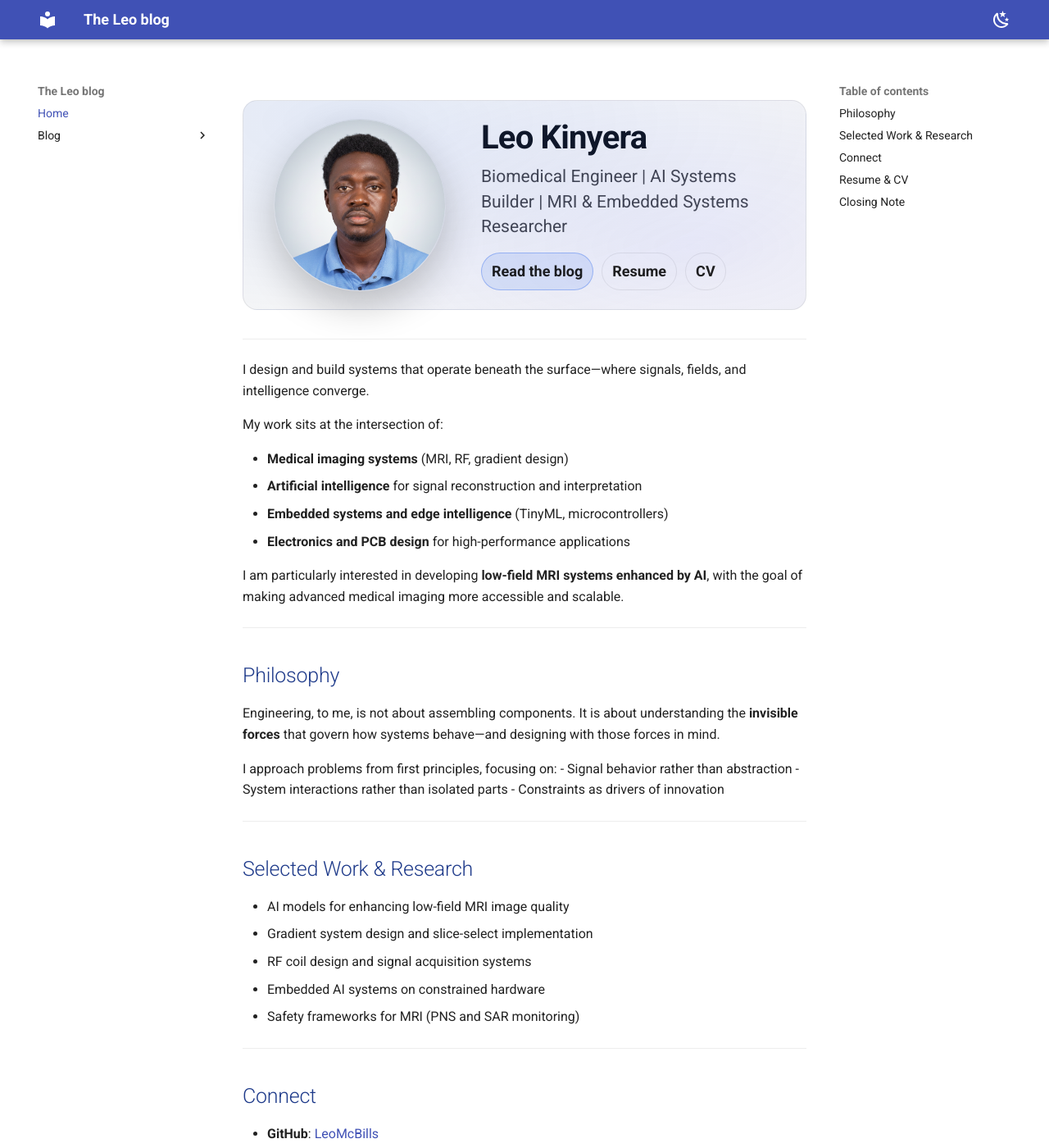
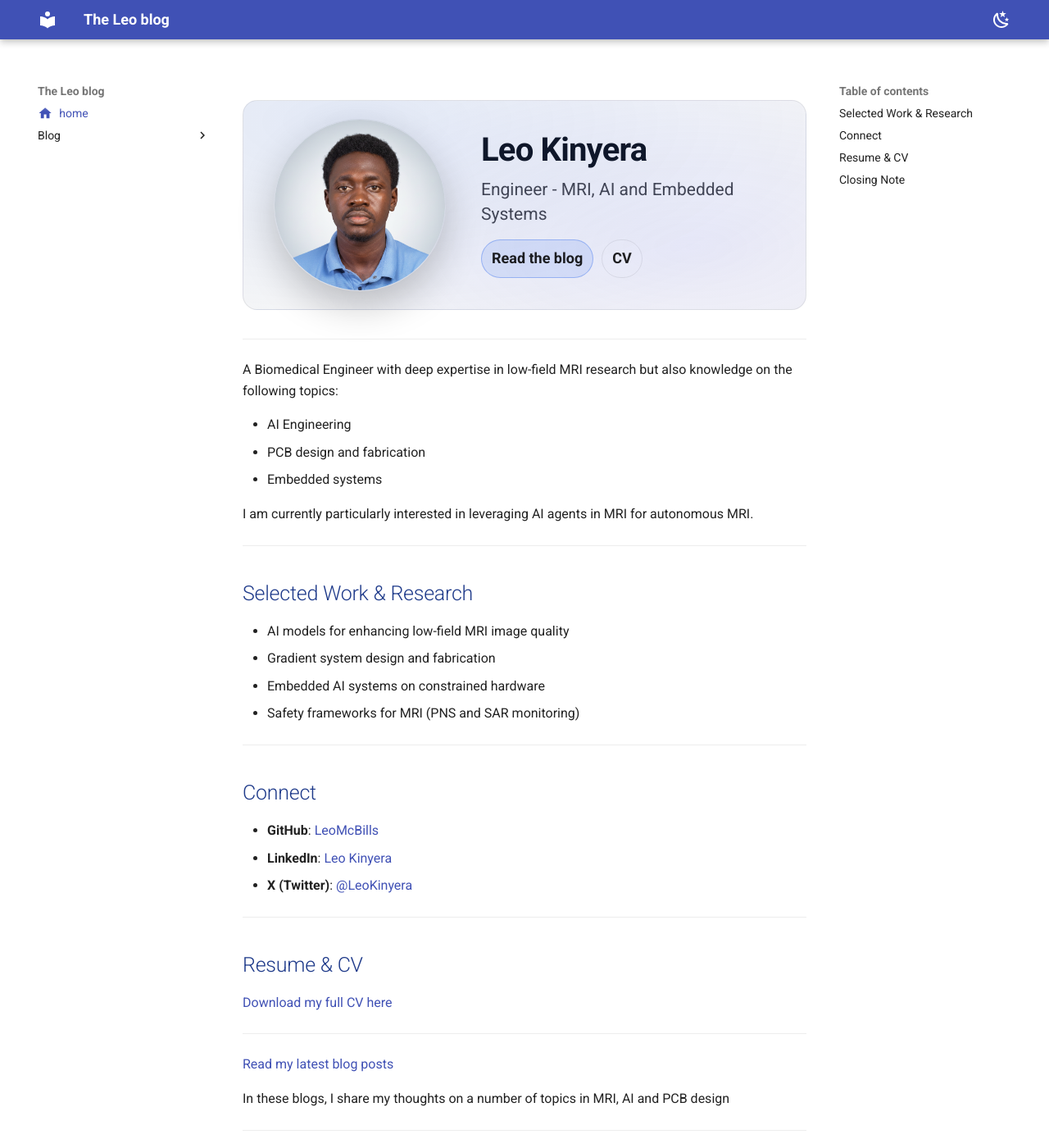
Before and after one commit to LeoMcBills/leo_blog, an MkDocs documentation site: the page built from docs/index.md, in a window 1280 px wide and 1400 px high. Shown: the whole window at 82% size. Built offline with MkDocs 1.6.1 and Material for MkDocs 9.7.7, drawn with Linux system fonts in a browser that asks for light colours; some of the changed text lies outside the part shown.

Commit message:
update blogs

```diff
--- a/docs/index.md
+++ b/docs/index.md
@@ -1,3 +1,8 @@
+---
+title: home
+icon: material/home
+---
+
 <section class="leo-hero" aria-label="Intro">
   <div class="leo-hero__media">
     <img class="leo-hero__avatar" src="assets/profile/leoKinyera.png" alt="Leo Kinyera">
@@ -5,10 +10,9 @@
 
   <div class="leo-hero__text">
     <h1 class="leo-hero__title">Leo Kinyera</h1>
-    <p class="leo-hero__subtitle">Biomedical Engineer | AI Systems Builder | MRI &amp; Embedded Systems Researcher</p>
+    <p class="leo-hero__subtitle">Engineer - MRI, AI and Embedded Systems</p>
     <div class="leo-hero__links">
       <a class="leo-hero__link" href="/blog/">Read the blog</a>
-      <a class="leo-hero__link leo-hero__link--ghost" href="assets/Leo_Kinyera_Resume.pdf">Resume</a>
       <a class="leo-hero__link leo-hero__link--ghost" href="assets/Leo_Kinyera_CV.pdf">CV</a>
     </div>
   </div>
@@ -16,35 +20,20 @@
 
 ---
 
-I design and build systems that operate beneath the surface—where signals, fields, and intelligence converge.
+A Biomedical Engineer with deep expertise in low-field MRI research but also knowledge on the following topics:
 
-My work sits at the intersection of:
+- AI Engineering
+- PCB design and fabrication
+- Embedded systems
 
-- **Medical imaging systems** (MRI, RF, gradient design)
-- **Artificial intelligence** for signal reconstruction and interpretation
-- **Embedded systems and edge intelligence** (TinyML, microcontrollers)
-- **Electronics and PCB design** for high-performance applications
-
-I am particularly interested in developing **low-field MRI systems enhanced by AI**, with the goal of making advanced medical imaging more accessible and scalable.
-
----
-
-## Philosophy
-
-Engineering, to me, is not about assembling components. It is about understanding the **invisible forces** that govern how systems behave—and designing with those forces in mind.
-
-I approach problems from first principles, focusing on:
-- Signal behavior rather than abstraction
-- System interactions rather than isolated parts
-- Constraints as drivers of innovation
+I am currently particularly interested in leveraging AI agents in MRI for autonomous MRI.
 
 ---
 
 ## Selected Work & Research
 
 - AI models for enhancing low-field MRI image quality
-- Gradient system design and slice-select implementation
-- RF coil design and signal acquisition systems
+- Gradient system design and fabrication
 - Embedded AI systems on constrained hardware
 - Safety frameworks for MRI (PNS and SAR monitoring)
 
@@ -60,18 +49,13 @@
 
 ## Resume & CV
 
-[Download my full resume here](path/to/resume.pdf)  <!-- Update with actual path -->
+[Download my full CV here](assets/Leo_Kinyera_CV.pdf)
 
 ---
 
 [Read my latest blog posts](/blog/)
 
-You can download my professional documents below:
-
-- [Download Resume](assets/Leo_Kinyera_Resume.pdf)
-- [Download CV](assets/Leo_Kinyera_CV.pdf)
-
-> *(If links do not work, ensure the files are placed inside the `docs/assets/` directory in your MkDocs project.)*
+In these blogs, I share my thoughts on a number of topics in MRI, AI and PCB design
 
 ---
 
@@ -79,5 +63,4 @@
 
 I am currently focused on building systems that integrate **physics, intelligence, and hardware** into cohesive, real-world solutions.
 
-If your work intersects with these domains—or aims to push the boundaries of medical and intelligent systems—
-I am always open to meaningful collaboration.
+If your work intersects with these domains, or aims to push the boundaries of medical and intelligent systems, I am always open to meaningful collaboration.
--- a/mkdocs.yml
+++ b/mkdocs.yml
@@ -18,6 +18,8 @@
   features:
     - content.code.copy
     - navigation.instant
+    - toc.follow
+    - navigation.tracking
 
 plugins:
   - blog
@@ -28,3 +30,5 @@
 markdown_extensions:
   - attr_list
   - md_in_html
+  - toc:
+      permalink: true
```
Also changed, not shown: README.md (+1 -1 lines), docs/blog/index.md (deleted, +0 -131 lines), docs/blog/virtual_scanner_games.md (added, +88 -0 lines), docs/blog/welcome.md (deleted, +0 -13 lines), pyproject.toml (added, +9 -0 lines), 6 other files.
